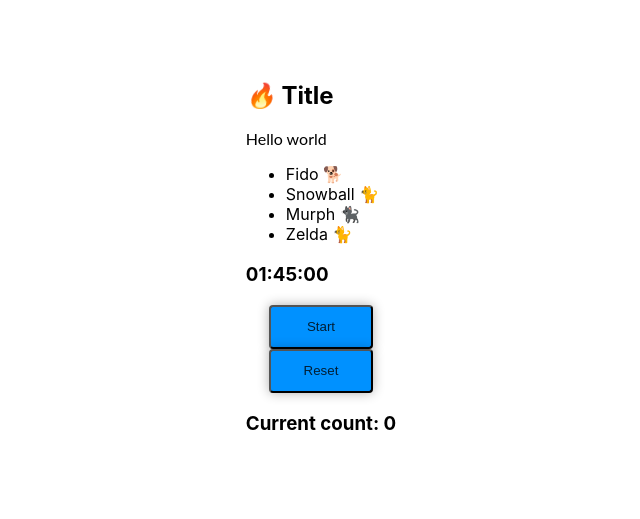
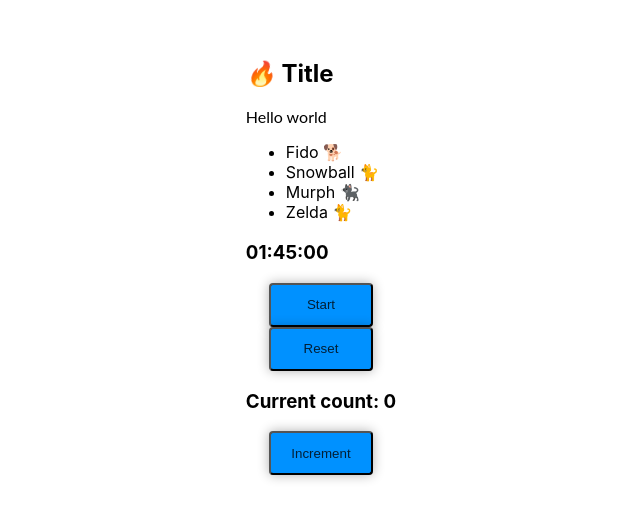
Before and after one commit to leavism-learning/learning-react, a React (Create React App) app: page / in a window 1280 px wide. Shown: the part 143-662 px from the top of the page, without its empty margins (319-959 px from the left). Built offline with nearby package versions, Linux system fonts and the light colour scheme.

Commit message:
Implement context based increment button

```diff
--- a/src/App.js
+++ b/src/App.js
@@ -92,13 +92,16 @@ function Count() {
   return <h3>{`Current count: ${count}`}</h3>;
 }
 
+function CountButton() {
+  const { setCount } = useContext(CountContext);
+  return (
+    <button onClick={() => setCount((count) => setCount(count + 1))}>
+      Increment
+    </button>
+  );
+}
+
 function App() {
-  const [count, setCount] = useState(0);
-
-  function incrementClick(event) {
-    setCount(count + 1);
-  }
-
   return (
     <>
       <div>
@@ -112,6 +115,7 @@ function App() {
       </div>
       <CountProvider>
         <Count />
+        <CountButton />
       </CountProvider>
     </>
   );
```
